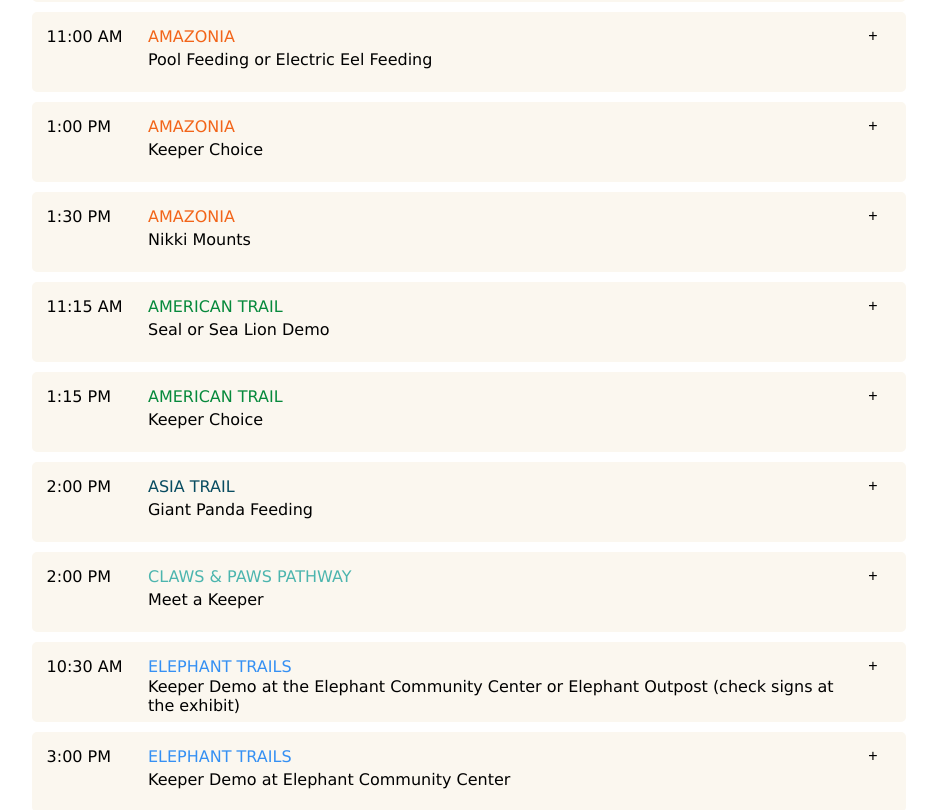
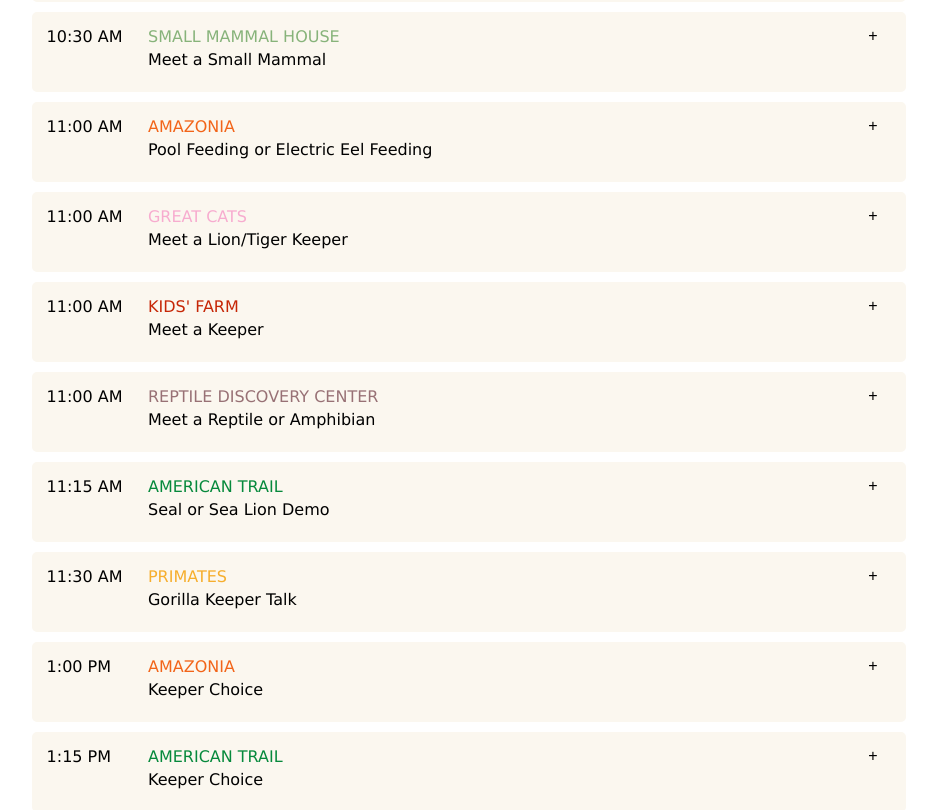
Before and after one commit to laurabenner/animal-demo-app, a React (Create React App) app: page / in a window 1280 px wide. Shown: the part 400-1210 px from the top of the page, without its empty margins (171-1108 px from the left). Built offline with nearby package versions, Linux system fonts and the light colour scheme.

Commit message:
Expanding Demos

```diff
--- a/src/App.css
+++ b/src/App.css
@@ -28,12 +28,19 @@ header {
   border-radius: 5px;
   padding: 10px;
   margin: 10px auto;
-  height: 50px;
   width: 66%;
   display: grid;
   grid-template-columns: 3fr 21fr 1fr;
   grid-template-areas: "time exhibit collapse" "time description ." "time swiper ." "time animal .";
   transition: height 0.3s ease;
+}
+
+.demo[data-expanded="false"] {
+  height: 50px;
+}
+
+.demo[data-expanded="true"] {
+  height: 300px;
 }
 
 #filters {
@@ -201,11 +208,11 @@ p {
   content: "+";
 }
 
-.collapsible::before {
+.collapsible[data-expanded="false"]::before {
   content: "+";
 }
 
-.collapsible.collapsed::before {
+.collapsible[data-expanded="true"]::before {
   content: "-";
 }
 
--- a/src/App.js
+++ b/src/App.js
@@ -1,8 +1,5 @@
 import "./App.css";
 import { Article } from "./components/Article";
-
-import animalData from "./animalData.json";
-import imageData from "./imageData.json";
 
 export default function App() {
   return (
--- a/src/components/Article.js
+++ b/src/components/Article.js
@@ -8,7 +8,7 @@ export function Article() {
     const [filterExhibit, setFilterExhibit] = useState("all");
     const [filterArrivalTime, setFilterArrivalTime] = useState("08:00");
     const [filterDepartureTime, setFilterDepartureTime] = useState("18:00");
-    const [sort, setSort] = useState("exhibit");
+    const [sort, setSort] = useState("time");
 
     const updateFilterExhibit = (newValue) => {
         setFilterExhibit(newValue);
--- a/src/components/Collapsible.js
+++ b/src/components/Collapsible.js
@@ -1,11 +1,5 @@
-import { expandDemo } from "../utils";
-
-export function Collapsible({ demo }) {
-    function handleClick() {
-        expandDemo(demo);
-    }
-
+export function Collapsible({ onClick, expanded }) {
     return (
-        <button className="collapsible" onClick={handleClick}></button>
+        <button className="collapsible" onClick={onClick} data-expanded={expanded}></button>
     );
 }
--- a/src/components/Demo.js
+++ b/src/components/Demo.js
@@ -1,22 +1,29 @@
-import { transformTimeString } from "../utils";
+import { useState } from "react";
 import { transformExhibitString } from "../utils";
 import { Time } from "./Time";
 import { Exhibit } from "./Exhibit";
 import { Description } from "./Description";
 import { Collapsible } from "./Collapsible";
+import { Swiper } from "./Swiper";
 
 export function Demo({ demo }) {
+    const [expanded, setExpanded] = useState(false);
+
+    const updateExpanded = () => {
+        setExpanded(!expanded);
+    }
+
     return (
         <div
             className="demo"
-            data-expand="false"
-            data-time={transformTimeString(demo.Time)}
             data-exhibit={transformExhibitString(demo.Exhibit)}
+            data-expanded={expanded}
         >
             <Time time={demo.Time} />
             <Exhibit exhibit={demo.Exhibit} />
             <Description description={demo.Demo} />
-            <Collapsible demo={demo} />
+            <Collapsible onClick={updateExpanded} expanded={expanded}/>
+            <Swiper exhibit={demo.Exhibit} expanded={expanded}/>
         </div>
     );
 }
--- a/src/components/DemoGrid.js
+++ b/src/components/DemoGrid.js
@@ -37,7 +37,7 @@ export function DemoGrid({ filterExhibit, filterArrivalTime, filterDepartureTime
         <section className="demo-grid" >
             {
                 copyDemos.filter(demoFilter).map((demo, index) => (
-                    <Demo key={index} demo={demo} filterExhibit={filterExhibit} filterArrivalTime={filterArrivalTime} filterDepartureTime={filterDepartureTime} />
+                    <Demo key={index} demo={demo}/>
                 ))
             }
         </section >
--- a/src/components/Swiper.js
+++ b/src/components/Swiper.js
@@ -1,4 +1,8 @@
-export function Swiper({ exhibit }) {
+import animalData from "../animalData.json";
+import imageData from "../imageData.json";
+
+export function Swiper({ exhibit, expanded }) {
+    if (expanded) {
         let swiper = new Swiper('.swiper-container', {
             slidesPerView: 6,
             navigation: {
@@ -24,4 +28,7 @@ export function Swiper({ exhibit }) {
                 </div>
             </div>
         );
+    } else {
+        return null;
     }
+}
--- a/src/utils.js
+++ b/src/utils.js
@@ -22,7 +22,3 @@ export function transformAnimalString(animalString) {
         .replaceAll("&amp;", "&")
         .replaceAll("&#039;", "'");
 }
-
-export function expandDemo(demo) {
-    console.log("expandDemo");
-}
```
Lines whose indentation alone changed are shown as unchanged.
